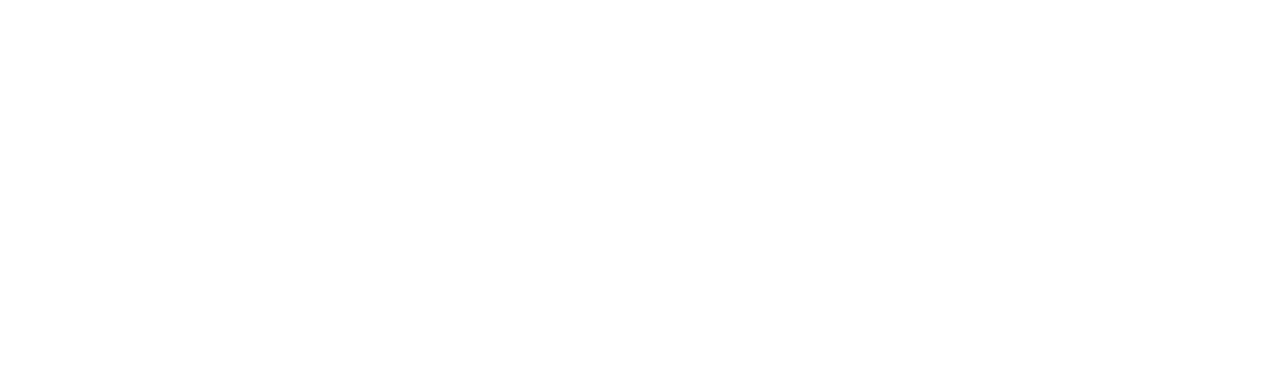
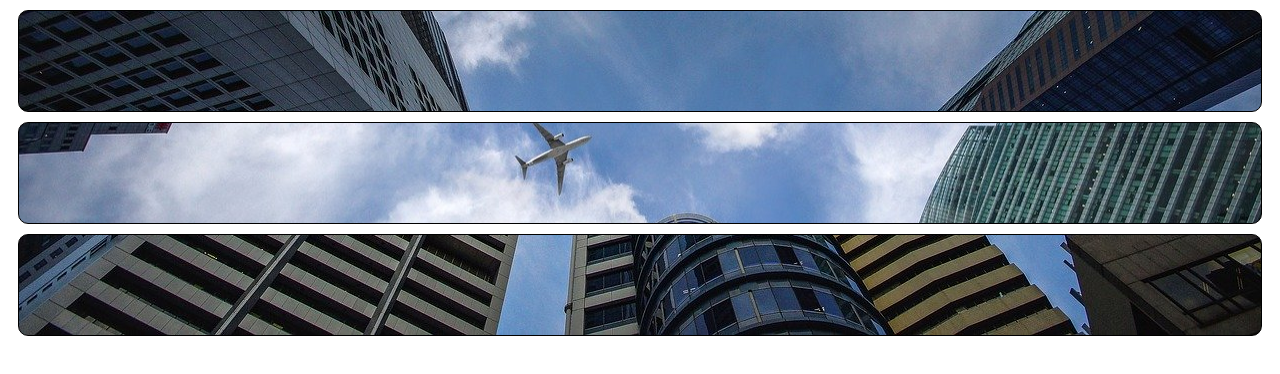
Before and after one commit to robersonweb/html-css, a plain HTML site: page ex022/imagens/fundo003.html in a window 1280 px wide. Drawn offline with Linux system fonts and the light colour scheme.

Commit message:
atualizei exercício 022

```diff
--- a/ex022/imagens/fundo003.html
+++ b/ex022/imagens/fundo003.html
@@ -5,15 +5,35 @@
     <meta http-equiv="X-UA-Compatible" content="IE=edge">
     <meta name="viewport" content="width=device-width, initial-scale=1.0">
     <title>Posição dos Fundos</title>
+    <style>
+        div.bloco{
+            background-image: url(wallpaper002.jpg);
+            height: 100px;
+            border: 1px solid black; /*short hand widht style color*/
+            border-radius: 10px;
+            margin: 10px;
+
+        }
+        div#q1{
+            background-position: left top;
+        }
+        div#q2{
+            background-position: left center;
+        }
+        div#q3{
+            background-position: right bottom;
+        }
+
+    </style>
 </head>
 <body>
-    <div>
+    <div class="bloco" id="q1">
 
     </div>
-    <div>
+    <div class="bloco" id="q2">
 
     </div>
-    <div>
+    <div class="bloco" id="q3">
 
     </div>
 
```
Also changed, not shown: ex022/imagens/fundo004.html (added, +24 -0 lines), ex022/imagens/fundo005.html (added, +19 -0 lines).
